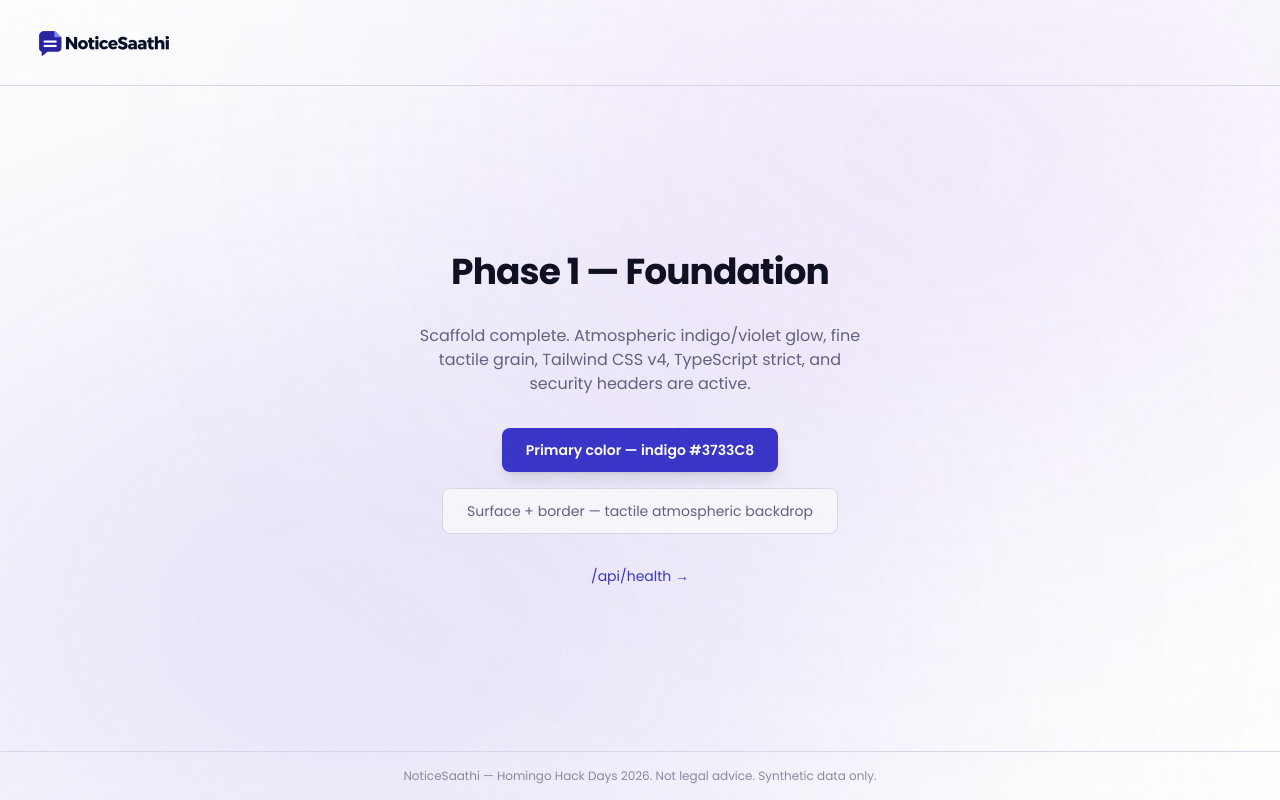
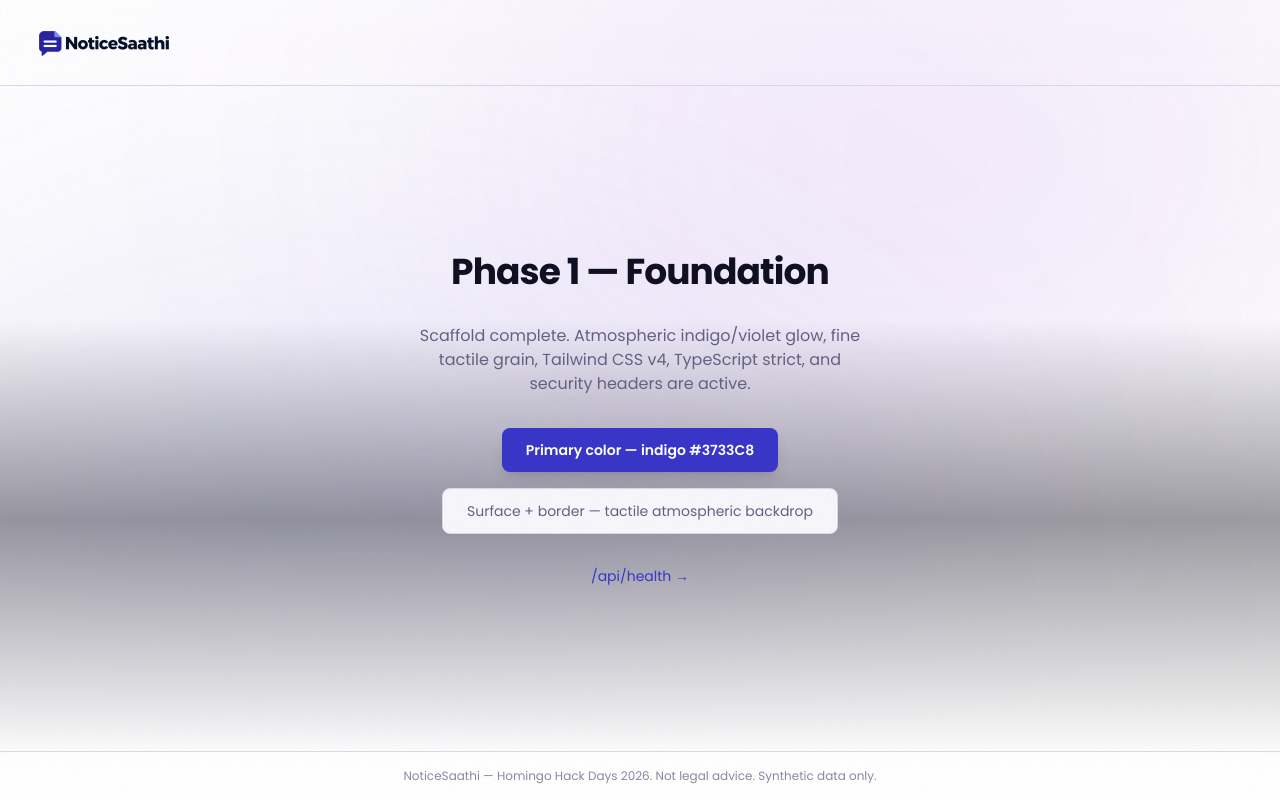
Before and after one commit to rupakbera21/noticesaathi, a Next.js app: page / in a window 1280 px wide. Built offline with nearby package versions, Linux system fonts and the light colour scheme; no server answers.

Commit message:
style: add smooth bottom black grounding vignette to atmospheric canvas

```diff
--- a/src/app/globals.css
+++ b/src/app/globals.css
@@ -175,6 +175,20 @@ body {
   z-index: 0;
 }
 
+/* Deep grounding vignette: transitions to deep black towards the bottom */
+.ambient-vignette {
+  position: absolute;
+  inset: 0;
+  pointer-events: none;
+  z-index: 2;
+  background: linear-gradient(
+    to bottom,
+    transparent 40%,
+    rgba(10, 10, 22, 0.4) 65%,
+    var(--color-bg) 95%
+  );
+}
+
 @keyframes ambientDriftTop {
   0% {
     transform: translate3d(0px, 0px, 0) scale(1);
--- a/src/app/page.tsx
+++ b/src/app/page.tsx
@@ -86,6 +86,7 @@ export default function HomePage() {
       {/* Tactile film grain and ambient light leak overlays */}
       <div className="grain-overlay" aria-hidden="true" />
       <div className="ambient-glow" aria-hidden="true" />
+      <div className="ambient-vignette" aria-hidden="true" />
 
       <Header />
       <main id="main-content" className="relative z-10 flex flex-1 flex-col items-center justify-center gap-8 px-6 py-16">
```
